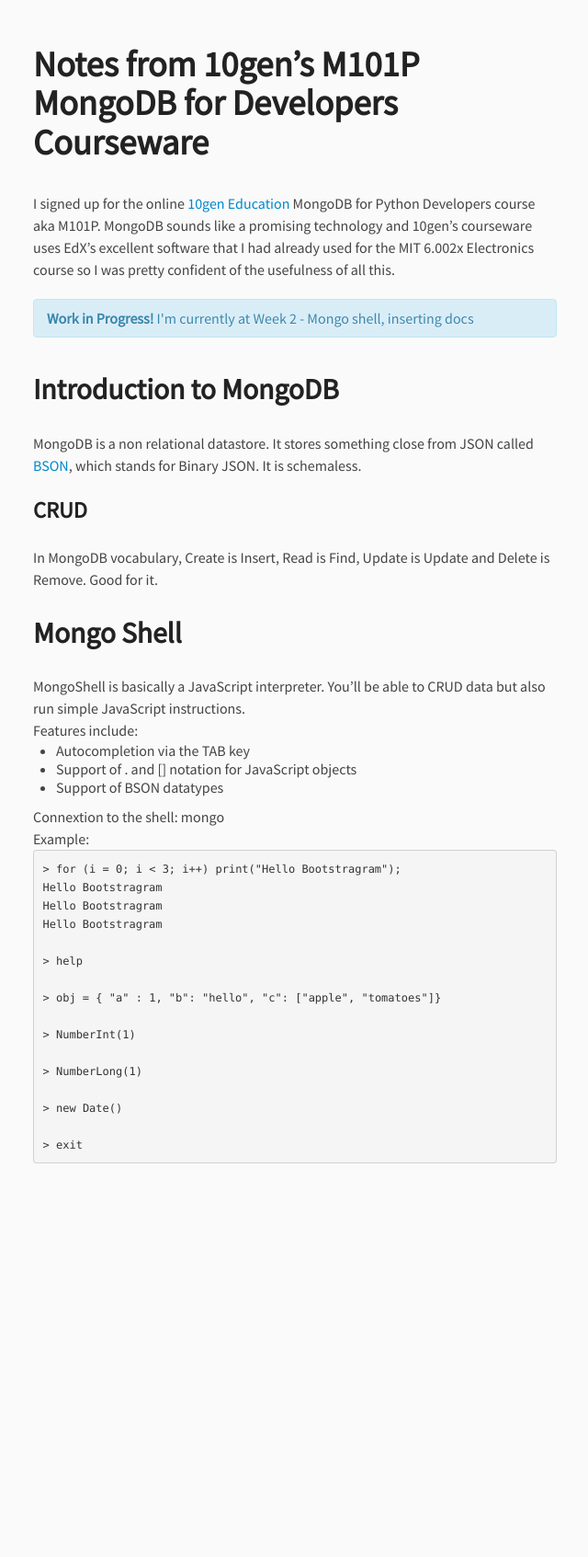
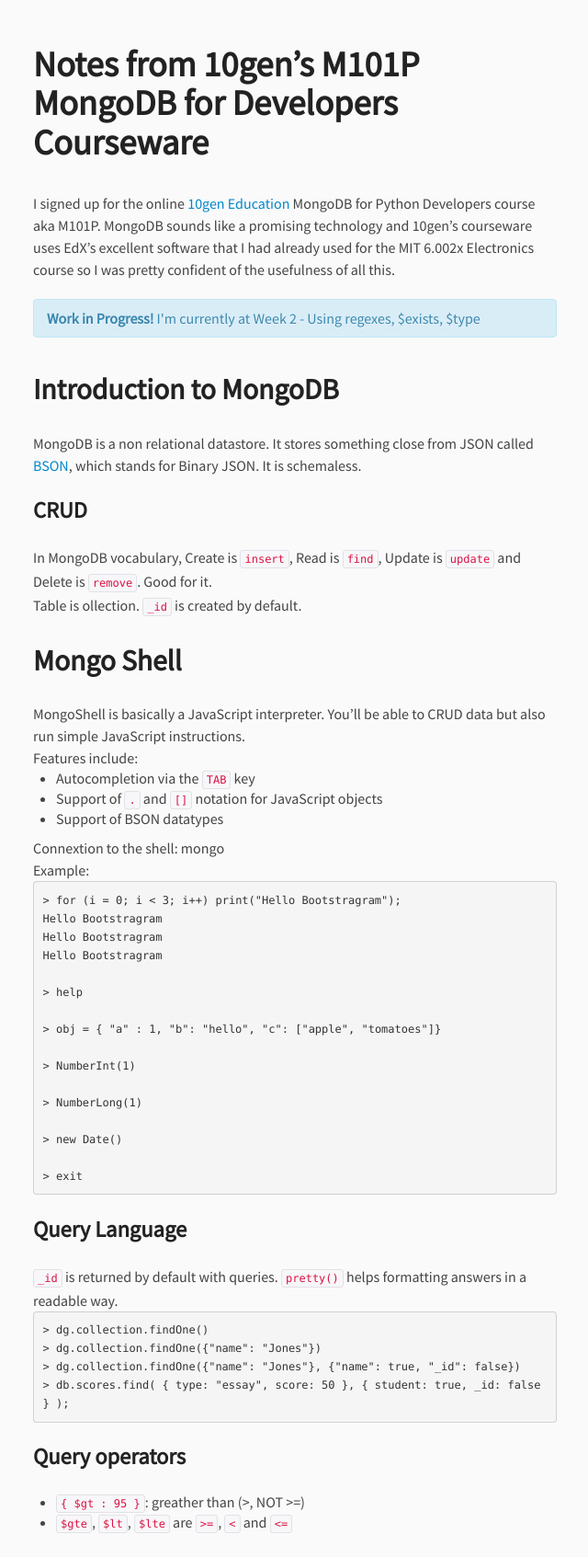
Before and after one commit to ntnmrndn/bootstragram-blog, a Jekyll site: the page built from _posts/2013-02-13-notes-from-M101P.md, in a window 1280 px wide. Shown: the whole page at 92% size, without its empty margins (319-959 px from the left). Built offline with Jekyll 4.4.1, drawn with Linux system fonts in a browser that asks for light colours; nearby versions of some CDN libraries; before the commit the page ends 1291 px from its top, so only the background shows below that.

Commit message:
Added new information

```diff
--- a/_posts/2013-02-13-notes-from-M101P.md
+++ b/_posts/2013-02-13-notes-from-M101P.md
@@ -8,7 +8,7 @@
 I signed up for the online [10gen Education](https://education.10gen.com/) MongoDB for Python Developers course aka M101P. MongoDB sounds like a promising technology and 10gen's courseware uses EdX's excellent software that I had already used for the MIT 6.002x Electronics course so I was pretty confident of the usefulness of all this.
 
 <div class="alert alert-info">
-  <p><strong>Work in Progress!</strong> I'm currently at Week 2 - Mongo shell, inserting docs</p>
+  <p><strong>Work in Progress!</strong> I'm currently at Week 2 - Using regexes, $exists, $type</p>
 </div>
 
 ## Introduction to MongoDB
@@ -17,7 +17,9 @@
 
 ### CRUD
 
-In MongoDB vocabulary, Create is Insert, Read is Find, Update is Update and Delete is Remove. Good for it.
+In MongoDB vocabulary, Create is `insert`, Read is `find`, Update is `update` and Delete is `remove`. Good for it.
+
+Table is ollection. `_id` is created by default.
 
 ## Mongo Shell
 
@@ -25,8 +27,8 @@
 
 Features include:
 
-- Autocompletion via the TAB key
-- Support of . and \[\] notation for JavaScript objects
+- Autocompletion via the `TAB` key
+- Support of `.` and `[]` notation for JavaScript objects
 - Support of BSON datatypes
 
 Connextion to the shell: mongo
@@ -49,3 +51,18 @@
     > new Date()
 
     > exit
+
+### Query Language
+
+`_id` is returned by default with queries.
+`pretty()` helps formatting answers in a readable way.
+
+    > dg.collection.findOne()
+    > dg.collection.findOne({"name": "Jones"})
+    > dg.collection.findOne({"name": "Jones"}, {"name": true, "_id": false})
+    > db.scores.find( { type: "essay", score: 50 }, { student: true, _id: false } );
+
+### Query operators
+
+- `{ $gt : 95 }`: greather than (\>, NOT \>=)
+- `$gte`, `$lt`, `$lte` are `>=`, `<` and `<=`
```
